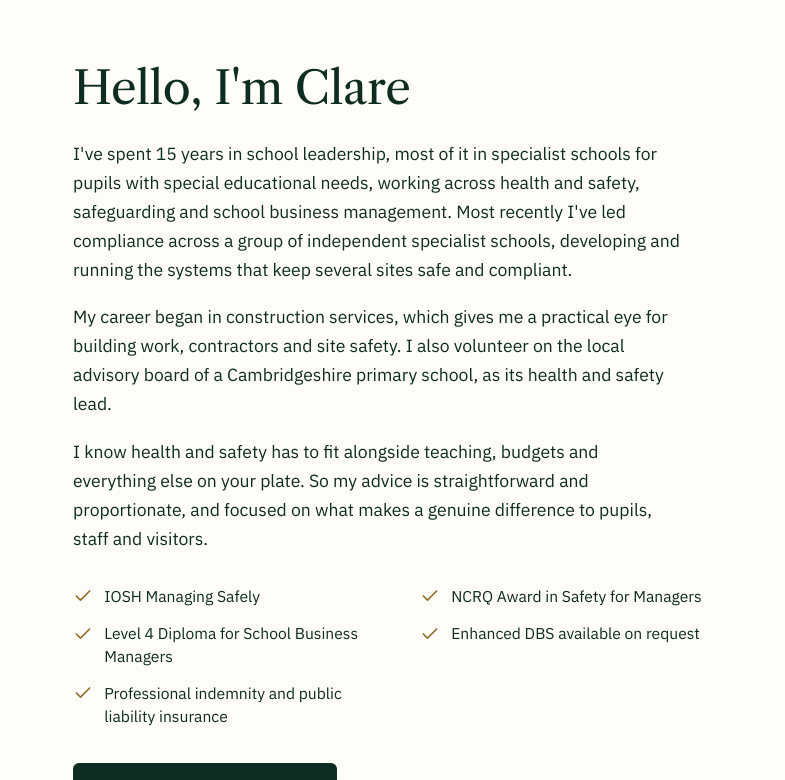
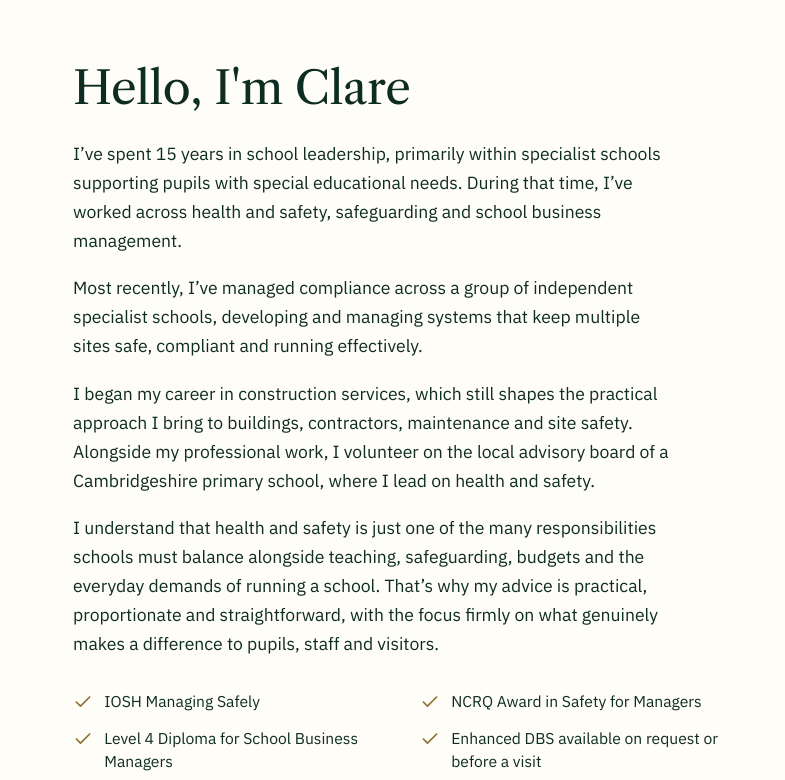
Before and after one commit to jparkersoftware/TheSchoolSafetyPartnership, a plain HTML site: page index.html in a window 1280 px wide. Shown: the part 3300-4080 px from the top of the page, 495-1280 px from the left. Drawn offline with nearby package versions, Linux system fonts and the light colour scheme.

Commit message:
Use Clare's own bio, services intro, cost FAQ and DBS wording
Co-Authored-By: Claude Sonnet 5.5 <noreply@anthropic.com>

```diff
--- a/index.html
+++ b/index.html
@@ -213,7 +213,7 @@
   <div class="wrap">
     <div class="section-head">
       <h2 id="services-title">How I can help</h2>
-      <p>Four ways I work with schools. Use one on its own, or combine them.</p>
+      <p>Some ways I work with schools: use one service on its own, or combine them.</p>
     </div>
     <div class="services">
       <article class="service">
@@ -319,14 +319,15 @@
     </figure>
     <div class="about-copy">
       <h2 id="about-title">Hello, I'm Clare</h2>
-      <p>I've spent 15 years in school leadership, most of it in specialist schools for pupils with special educational needs, working across health and safety, safeguarding and school business management. Most recently I've led compliance across a group of independent specialist schools, developing and running the systems that keep several sites safe and compliant.</p>
-      <p>My career began in construction services, which gives me a practical eye for building work, contractors and site safety. I also volunteer on the local advisory board of a Cambridgeshire primary school, as its health and safety lead.</p>
-      <p>I know health and safety has to fit alongside teaching, budgets and everything else on your plate. So my advice is straightforward and proportionate, and focused on what makes a genuine difference to pupils, staff and visitors.</p>
+      <p>I’ve spent 15 years in school leadership, primarily within specialist schools supporting pupils with special educational needs. During that time, I’ve worked across health and safety, safeguarding and school business management.</p>
+      <p>Most recently, I’ve managed compliance across a group of independent specialist schools, developing and managing systems that keep multiple sites safe, compliant and running effectively.</p>
+      <p>I began my career in construction services, which still shapes the practical approach I bring to buildings, contractors, maintenance and site safety. Alongside my professional work, I volunteer on the local advisory board of a Cambridgeshire primary school, where I lead on health and safety.</p>
+      <p>I understand that health and safety is just one of the many responsibilities schools must balance alongside teaching, safeguarding, budgets and the everyday demands of running a school. That’s why my advice is practical, proportionate and straightforward, with the focus firmly on what genuinely makes a difference to pupils, staff and visitors.</p>
       <ul class="creds">
         <li><svg viewBox="0 0 24 24" fill="none" stroke="currentColor" stroke-width="2" stroke-linecap="round" stroke-linejoin="round" aria-hidden="true"><path d="M20 6 9 17l-5-5"/></svg>IOSH Managing Safely</li>
         <li><svg viewBox="0 0 24 24" fill="none" stroke="currentColor" stroke-width="2" stroke-linecap="round" stroke-linejoin="round" aria-hidden="true"><path d="M20 6 9 17l-5-5"/></svg>NCRQ Award in Safety for Managers</li>
         <li><svg viewBox="0 0 24 24" fill="none" stroke="currentColor" stroke-width="2" stroke-linecap="round" stroke-linejoin="round" aria-hidden="true"><path d="M20 6 9 17l-5-5"/></svg>Level 4 Diploma for School Business Managers</li>
-        <li><svg viewBox="0 0 24 24" fill="none" stroke="currentColor" stroke-width="2" stroke-linecap="round" stroke-linejoin="round" aria-hidden="true"><path d="M20 6 9 17l-5-5"/></svg>Enhanced DBS available on request</li>
+        <li><svg viewBox="0 0 24 24" fill="none" stroke="currentColor" stroke-width="2" stroke-linecap="round" stroke-linejoin="round" aria-hidden="true"><path d="M20 6 9 17l-5-5"/></svg>Enhanced DBS available on request or before a visit</li>
         <li><svg viewBox="0 0 24 24" fill="none" stroke="currentColor" stroke-width="2" stroke-linecap="round" stroke-linejoin="round" aria-hidden="true"><path d="M20 6 9 17l-5-5"/></svg>Professional indemnity and public liability insurance</li>
       </ul>
       <div class="signoff">
@@ -374,7 +375,7 @@
       </details>
       <details>
         <summary>How much does it cost?<svg viewBox="0 0 24 24" fill="none" stroke="currentColor" stroke-width="2" stroke-linecap="round" aria-hidden="true"><path d="M12 5v14M5 12h14"/></svg></summary>
-        <p>It depends on the size of your school and what you need. After our initial conversation, I'll send you a clear, tailored quotation based on your actual needs before any work starts.</p>
+        <p>Every school is different, so costs depend on its size, location and specific requirements. Following our initial conversation, I'll provide a clear, tailored quotation based on your actual needs.</p>
       </details>
       <details>
         <summary>Which areas do you cover?<svg viewBox="0 0 24 24" fill="none" stroke="currentColor" stroke-width="2" stroke-linecap="round" aria-hidden="true"><path d="M12 5v14M5 12h14"/></svg></summary>
```
